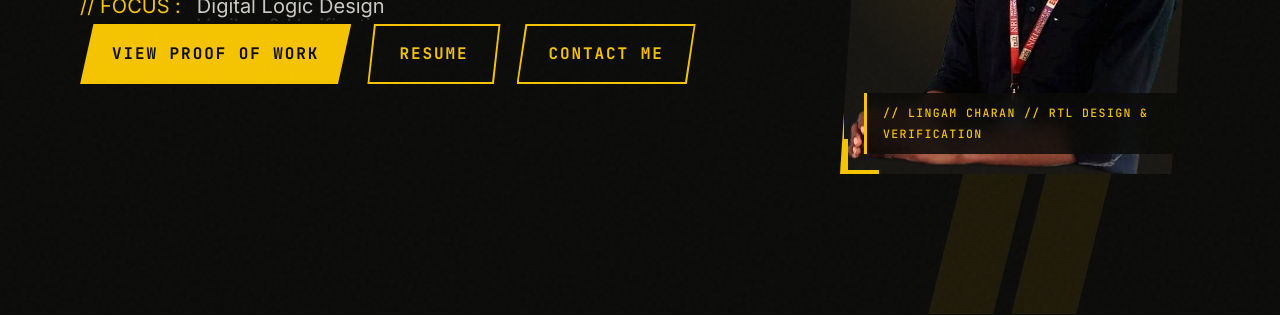
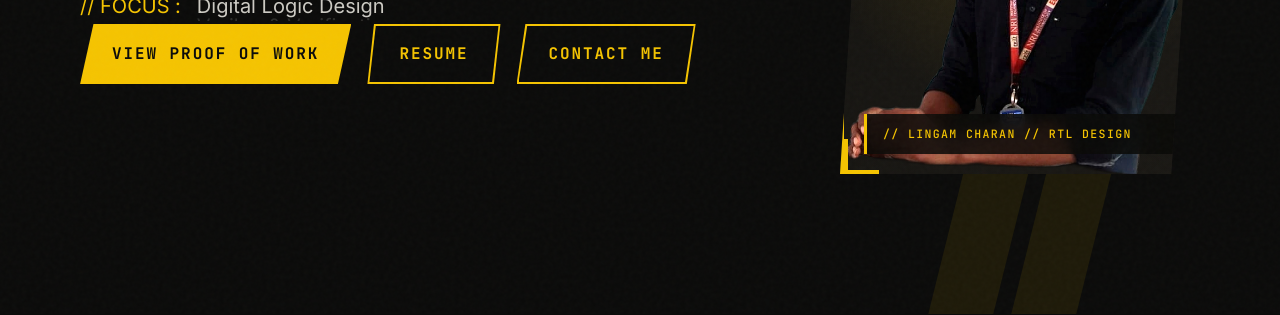
Before and after one commit to lingamcharan09-design/lingamcharan-portfolio, a website: page index.html in a window 1280 px wide. Shown: the part 486-801 px from the top of the page. Drawn offline with nearby package versions, Linux system fonts and the light colour scheme; a web font is replaced by a local one.

Commit message:
fix(hero): remove verification from hero portrait badge

```diff
--- a/index.html
+++ b/index.html
@@ -1422,7 +1422,7 @@
             <div class="hero-visual rev-in" style="transition-delay: 150ms;">
                 <div class="hero-portrait-card">
                     <img src="assets/images/portrait.png" alt="Lingam Charan">
-                    <div class="hero-portrait-badge">// LINGAM CHARAN // RTL DESIGN & VERIFICATION</div>
+                    <div class="hero-portrait-badge">// LINGAM CHARAN // RTL DESIGN</div>
                 </div>
             </div>
         </div>
```
